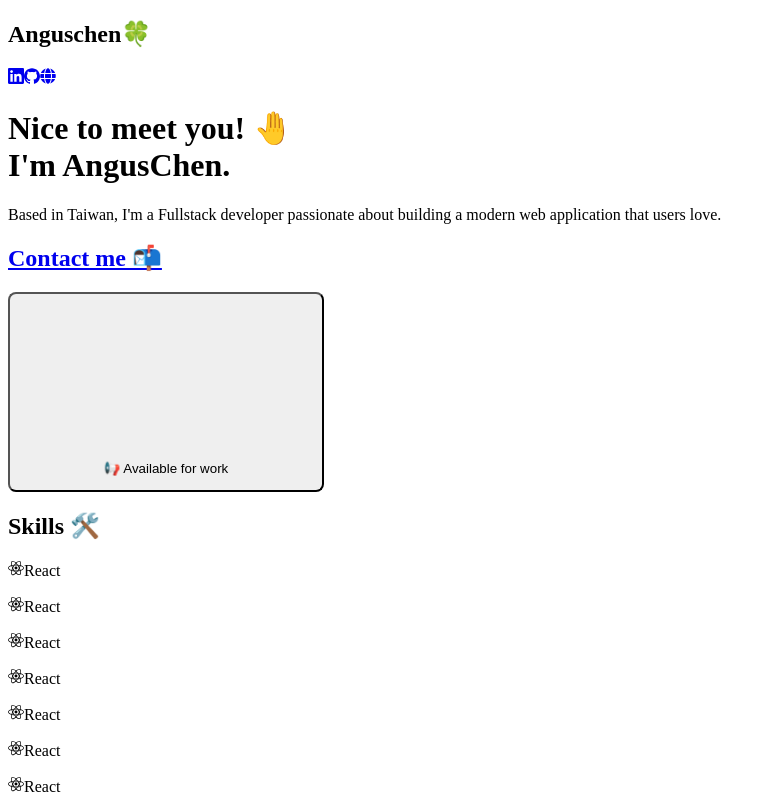
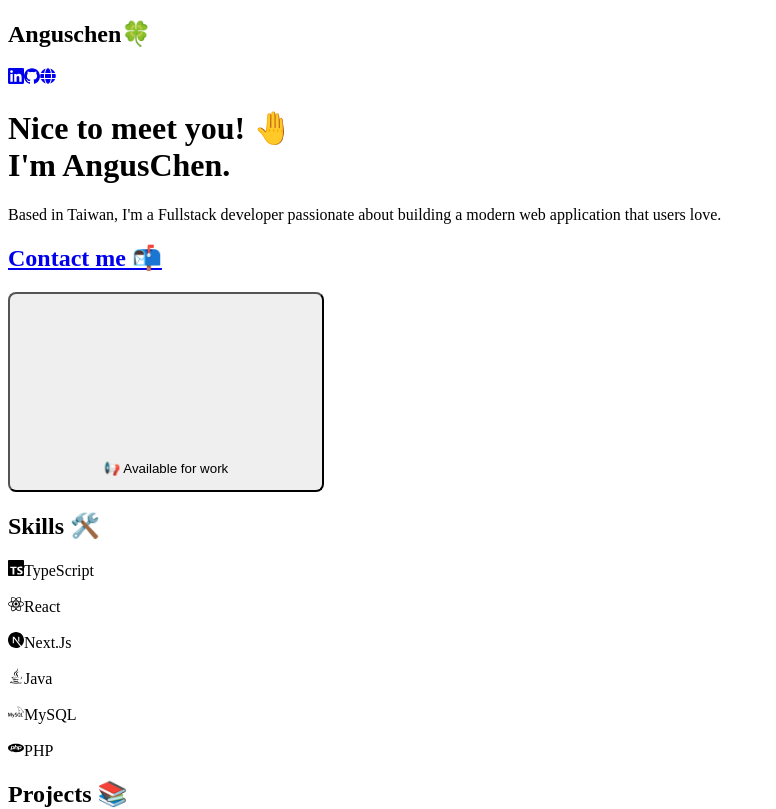
Before and after one commit to onitaiji4real/portfolio-me, a Next.js app: page / in a window 1280 px wide. Shown: the top 809 px of the page, without its empty margins (0-776 px from the left). Built offline with nearby package versions, Linux system fonts and the light colour scheme.

Commit message:
style: change cursor-default

```diff
--- a/app/(home)/components/HeroSection.tsx
+++ b/app/(home)/components/HeroSection.tsx
@@ -7,7 +7,7 @@ import IntroduceCard from "@/components/IntroduceCard";
 export default function HeroSection() {
   const mail = "minecraft8810@gmail.com";
   return (
-    <div className=" min-h-[60vh] flex flex-col-reverse gap:14 lg:gap-10 lg:flex-row items-center justify-between animate-move-up">
+    <div className=" min-h-[75vh] flex flex-col-reverse gap:14 lg:gap-10 lg:flex-row items-center justify-between animate-move-up">
       <IntroduceCard />
       <div className=" relative py-20">
         <div className="  w-72 h-72  space-y-3 -rotate-[30deg] relative">
@@ -22,7 +22,10 @@ export default function HeroSection() {
           <div className=" glow absolute top-[40%] right-1/2 -z-10"></div>
         </div>
         <div className=" absolute bottom-5 sm:bottom-14 left-0 sm:-left-10">
-          <MovingBorderBtn borderRadius="0.5rem" className="p-3 font-semibold ">
+          <MovingBorderBtn
+            borderRadius="0.5rem"
+            className="p-3 font-semibold cursor-default"
+          >
             <p>📢 Available for work</p>
           </MovingBorderBtn>
         </div>
--- a/app/(home)/components/Skills.tsx
+++ b/app/(home)/components/Skills.tsx
@@ -2,54 +2,49 @@
 import React from "react";
 import Title from "./Title";
 import { HoverEffect } from "@/components/ui/card-hover-effect";
-import { SiReact } from "react-icons/si";
+import {
+  SiMysql,
+  SiNextdotjs,
+  SiPhp,
+  SiReact,
+  SiTypescript,
+} from "react-icons/si";
+import { FaJava } from "react-icons/fa";
 
 export default function Skills() {
   const skills = [
     {
-      text: "React",
-      Icon: SiReact,
+      text: "TypeScript",
+      Icon: SiTypescript,
     },
     {
       text: "React",
       Icon: SiReact,
     },
     {
-      text: "React",
-      Icon: SiReact,
+      text: "Next.Js",
+      Icon: SiNextdotjs,
     },
     {
-      text: "React",
-      Icon: SiReact,
+      text: "Java",
+      Icon: FaJava,
     },
     {
-      text: "React",
-      Icon: SiReact,
+      text: "MySQL",
+      Icon: SiMysql,
     },
     {
-      text: "React",
-      Icon: SiReact,
-    },
-    {
-      text: "React",
-      Icon: SiReact,
-    },
-    {
-      text: "React",
-      Icon: SiReact,
-    },
-    {
-      text: "React",
-      Icon: SiReact,
+      text: "PHP",
+      Icon: SiPhp,
     },
   ];
   return (
-    <div className=" max-w-5xl mx-auto px-8 animate-move-up">
+    <div className=" max-w-5xl mx-auto px-8 animate-move-up ">
       <Title
         text="Skills 🛠️"
-        className="flex flex-col items-center justify-center -rotate-6"
+        className="flex flex-col items-center justify-center -rotate-6 "
       />
-      <HoverEffect items={skills} />
+      <HoverEffect items={skills} className="cursor-default" />
     </div>
   );
 }
```
